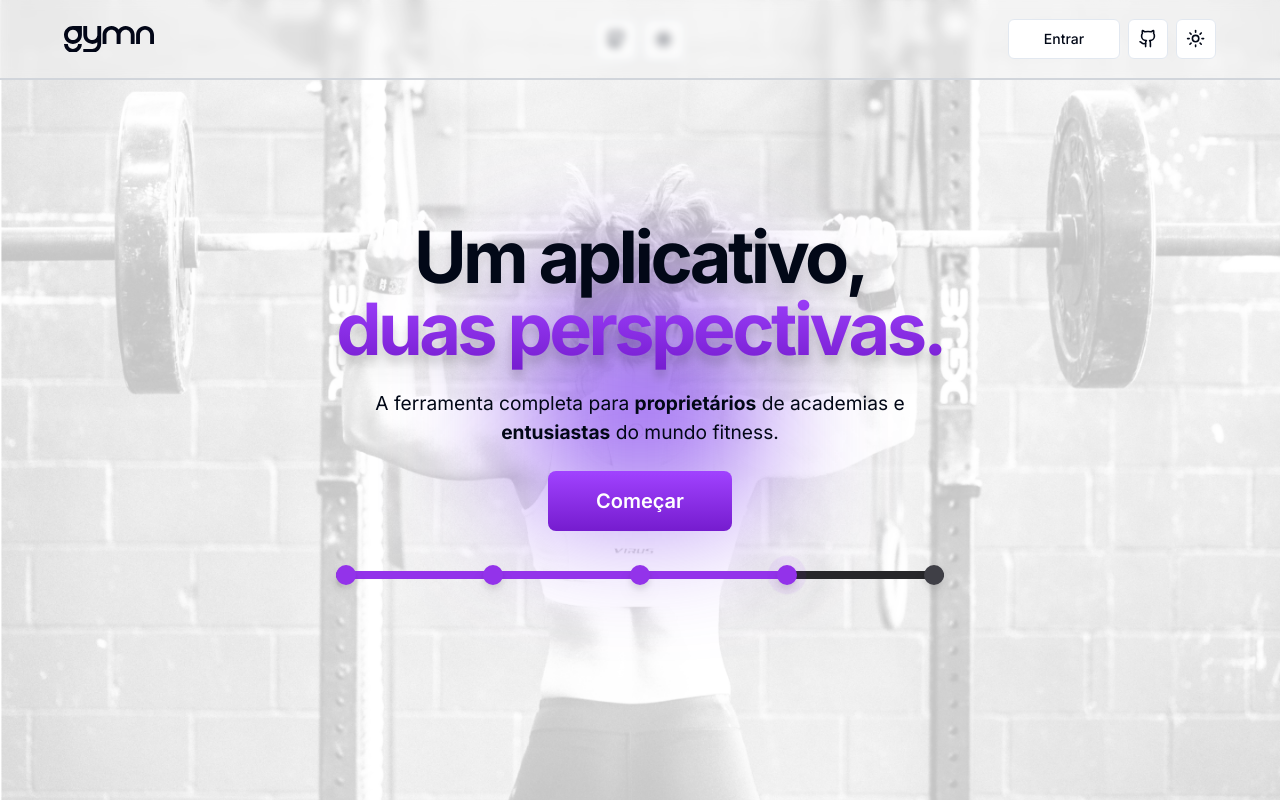
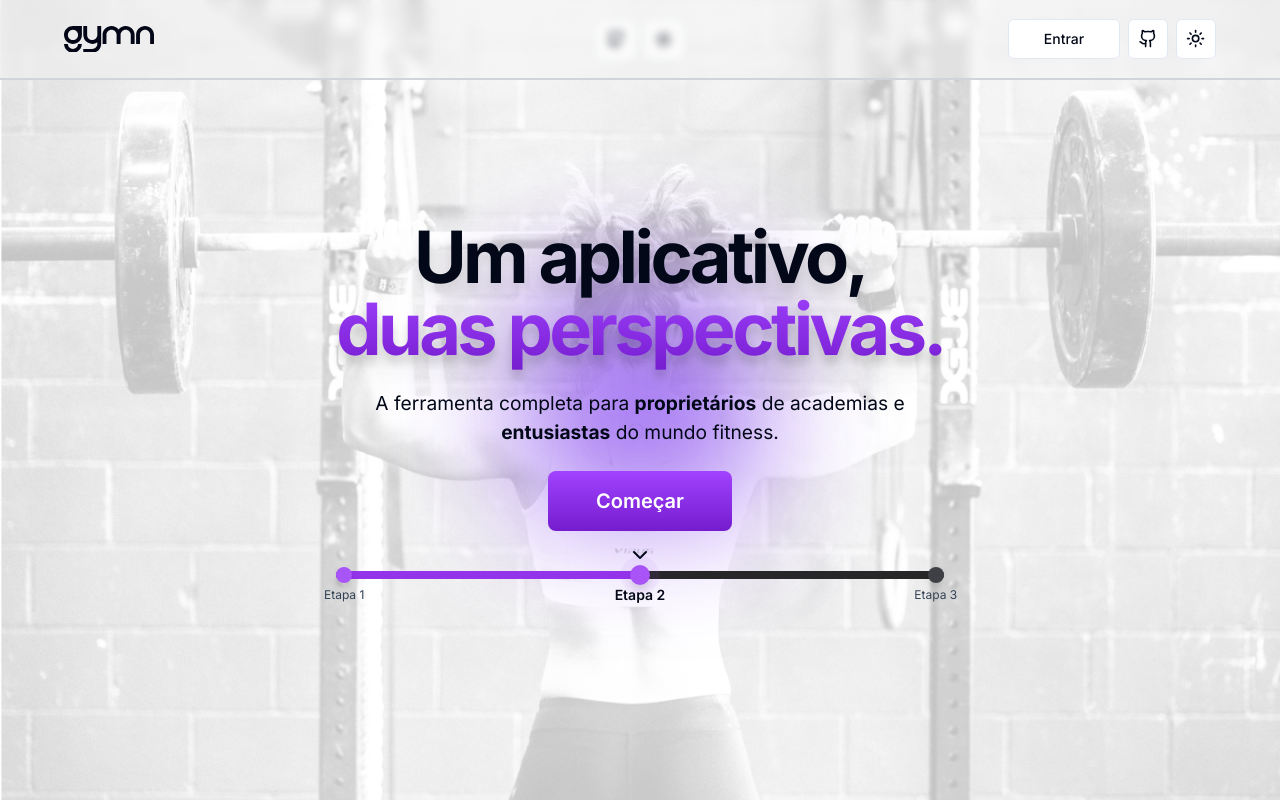
Before and after one commit to risixdzn/gymn, a Next.js app: page / in a window 1280 px wide. Built offline with nearby package versions, Linux system fonts and the light colour scheme.

Commit message:
:milky_way: (feature) Add step description

```diff
--- a/components/Home/Hero.tsx
+++ b/components/Home/Hero.tsx
@@ -29,7 +29,7 @@ export default function Hero(){
                         Começar
                     </button>
                 </Link>
-                <GProgress steps={5} currentStep={4}/>
+                <GProgress steps={3} currentStep={2} description={['Etapa 1','Etapa 2','Etapa 3']}/>
             </div>
             <div id='blurrycircle'
                 className="absolute w-56 aspect-square bg-violet-600/70 blur-3xl"
--- a/components/ui/GProgress.tsx
+++ b/components/ui/GProgress.tsx
@@ -1,29 +1,43 @@
+import { ChevronDown, Check } from "lucide-react";
+
 type ProgressProps = {
     steps: 3 | 4 | 5 | 6 | 7,
     currentStep: number
+    description?: string[]
 }
 
-export default function GProgress({ steps, currentStep}: ProgressProps){
+export default function GProgress({ steps, currentStep, description}: ProgressProps){
     function stepsElements(): JSX.Element[] {
         const stepsArray = Array.from({length: steps}, (_,index) => index);
+        if (description && description.length !== steps) {
+            throw new Error("The 'description' array must have the same number of elements as the 'steps' value.");
+        }
+
         return stepsArray.map((_,index) => {
-            return index === currentStep - 1?
+            return index === currentStep - 1 ?
             (
-                <div>
+                <div className="flex items-center justify-center">
+                    <ChevronDown className="absolute -translate-y-5"/>
                     <div
                         key={index}
-                        className={`w-5 h-5 ${index > currentStep - 1 ? 'bg-zinc-700': 'bg-purple-600'} drop-shadow-lg rounded-full absolute`}
+                        className={`w-5 h-5 ${index > currentStep - 1 ? 'bg-zinc-700': 'bg-purple-500'} drop-shadow-lg rounded-full absolute`}
                     ></div>
                     <div
-                        className={`w-5 h-5 ${index > currentStep - 1 ? 'bg-zinc-700': 'bg-purple-600'} drop-shadow-lg rounded-full animate-ping`}
+                        className={`w-5 h-5 ${index > currentStep - 1 ? 'bg-zinc-700': 'bg-purple-500'} drop-shadow-lg rounded-full animate-ping`}
                     ></div>
+
+                    {description ? <p className="text-sm font-semibold text-slate-950 dark:text-zinc-100 absolute mt-10 whitespace-nowrap">{description[index]}</p> : <></>}
                 </div>
             ):
             (
-                <div
-                    key={index}
-                    className={`w-5 h-5 ${index > currentStep - 1 ? 'bg-zinc-700': 'bg-purple-600'} drop-shadow-lg rounded-full`}
-                ></div>
+                <div className="flex items-center justify-center">
+                    <div
+                        key={index}
+                        className={`w-4 h-4  ${index > currentStep - 1 ? 'bg-zinc-700': 'bg-purple-500'} drop-shadow-lg rounded-full`}
+                    ></div>
+                    {description ? <p className="text-xs text-slate-700 dark:text-zinc-400 absolute mt-10 whitespace-nowrap">{description[index]}</p> : <></>}
+                </div>
+
             )
         })
     }
```
